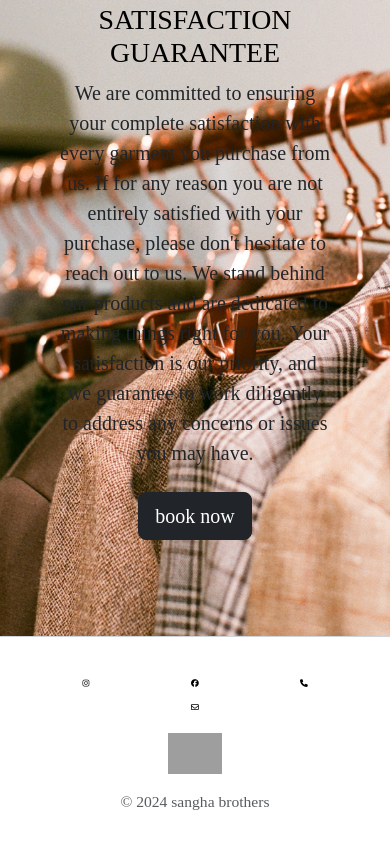
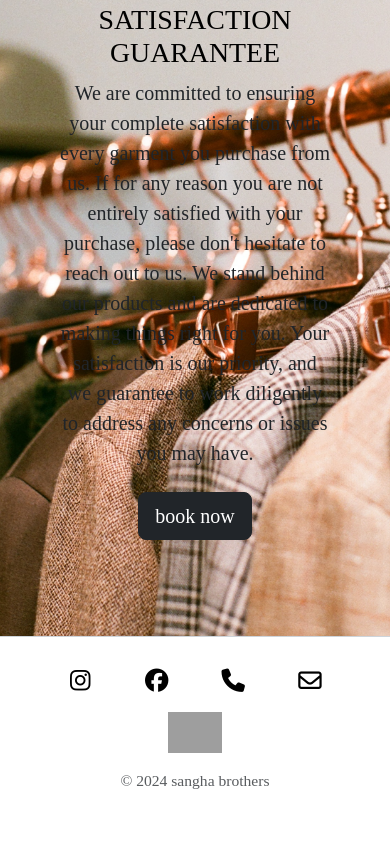
Before and after one commit to JaanSangha/SanghaBrothers, a plain HTML site: page index.html in a window 390 px wide. Shown: the part 1983-2828 px from the top of the page. After the commit the page ends 2807 px from the top, so only its background shows below. Drawn offline with nearby package versions, Linux system fonts and the light colour scheme; grey boxes are pictures that could not be loaded; a web font is replaced by a local one.

Commit message:
updated mobile responsiveness

```diff
--- a/css/style.css
+++ b/css/style.css
@@ -244,6 +244,10 @@ border-color: black;
   font-size: 1.3vw;
 }
 
+footer li {
+  margin: 0 2vw;
+}
+
 .icon {
   font-size: 2vw;
 }
@@ -353,6 +357,14 @@ border-color: black;
       width: 100%;
     }
 
+    footer li {
+      margin: 0 2vw;
+    }
+
+    .icon {
+      font-size: 6vw;
+    }
+
     #footer-logo {
       width: 14vw;
       margin-bottom: 1vh;;
@@ -411,6 +423,14 @@ border-color: black;
         width: 100%;
       }
 
+      footer li {
+        margin: 0 2vw;
+      }
+
+      .icon {
+        font-size: 6vw;
+      }
+
       #footer-logo {
         width: 12vw;
         margin-bottom: 1vh;;
@@ -455,6 +475,14 @@ border-color: black;
         padding: 0 1vw 5vh 1vw;
         margin: 0;
         width: 100%;
+      }
+
+      footer li {
+        margin: 0 2vw;
+      }
+
+      .icon {
+        font-size: 4vw;
       }
 
       #footer-logo {
--- a/index.html
+++ b/index.html
@@ -116,10 +116,10 @@
         <div id="footer-container" class="container-fluid">
           <footer id="footer-id" class="d-flex flex-column align-items-center py-2 my-2 rounded text-center">
             <ul class="nav col-12 col-md-4 list-unstyled justify-content-center d-flex my-3">
-              <li class="mx-4 col-2 col-md-auto"><a class="text-body-secondary" href="#"><i class="fa-brands fa-instagram icon" style="color: #000000;"></i></a></li>
-              <li class="mx-4 col-2 col-md-auto"><a class="text-body-secondary" href="#"><i class="fa-brands fa-facebook icon" style="color: #000000;"></i></a></li>
-              <li class="mx-4 col-2 col-md-auto"><a class="text-body-secondary" href="#"><i class="fa-solid fa-phone icon" style="color: #000000;"></i></a></li>
-              <li class="mx-4 col-2 col-md-auto"><a class="text-body-secondary" href="#"><i class="fa-regular fa-envelope icon" style="color: #000000;"></i></a></li>
+              <li class="col-2 col-md-auto"><a class="text-body-secondary" href="#"><i class="fa-brands fa-instagram icon" style="color: #000000;"></i></a></li>
+              <li class="col-2 col-md-auto"><a class="text-body-secondary" href="#"><i class="fa-brands fa-facebook icon" style="color: #000000;"></i></a></li>
+              <li class="col-2 col-md-auto"><a class="text-body-secondary" href="#"><i class="fa-solid fa-phone icon" style="color: #000000;"></i></a></li>
+              <li class="col-2 col-md-auto"><a class="text-body-secondary" href="#"><i class="fa-regular fa-envelope icon" style="color: #000000;"></i></a></li>
             </ul>
 
             <a href="#" class="col-12 col-md-4 d-flex align-items-center justify-content-center  mb-md-0 link-body-emphasis text-decoration-none">
```
